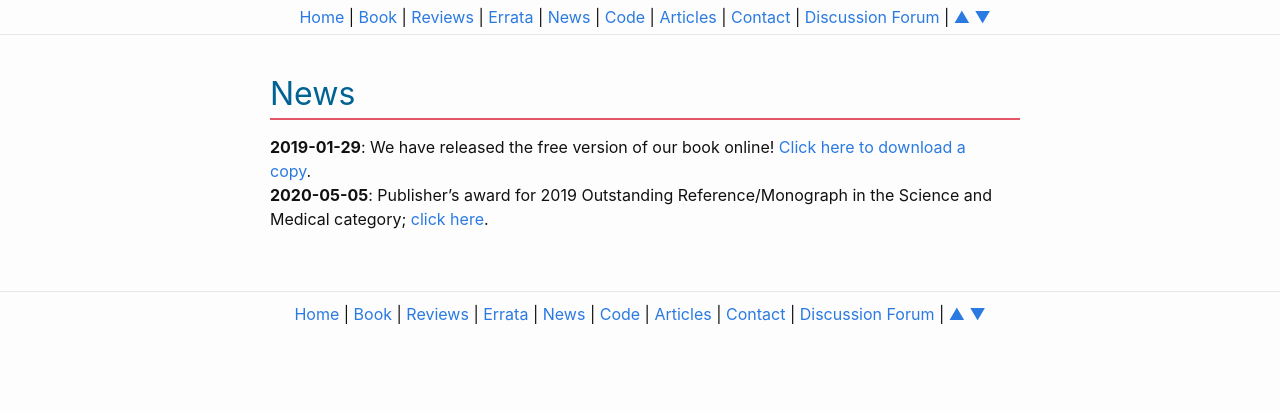
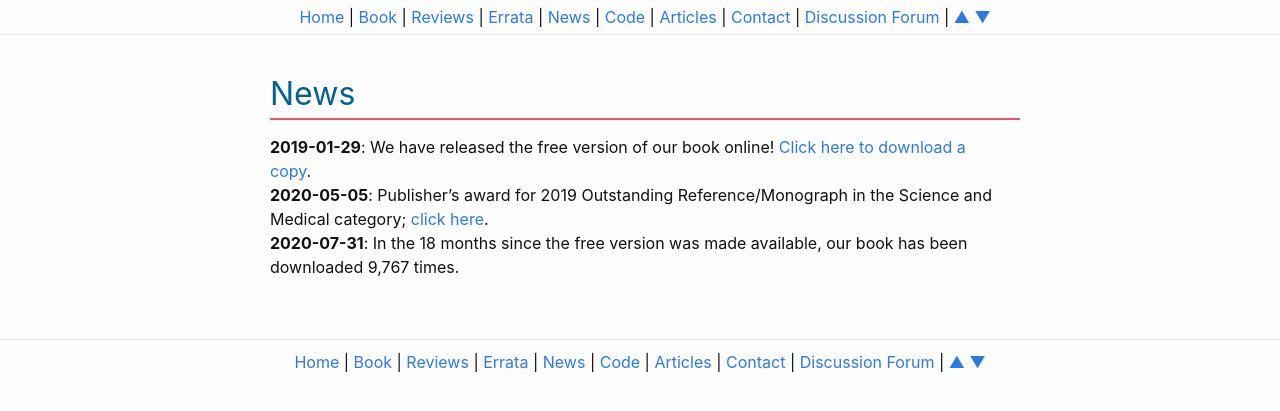
Before and after one commit to andrewzm/STRbook, a Jekyll site: the page built from docs/news.md, in a window 1280 px wide. Shown: the top 411 px of the page. Built offline with Jekyll 4.4.1, drawn with Linux system fonts in a browser that asks for light colours.

Commit message:
add 2020-07-31 news item

```diff
--- a/docs/news.md
+++ b/docs/news.md
@@ -2,5 +2,6 @@
 layout: page
 title: News
 ---
-**2019-01-29**: We have released the free version of our book online! [Click here to download a copy](download).
+**2019-01-29**: We have released the free version of our book online! [Click here to download a copy](https://spacetimewithr.org/download).
 **2020-05-05**: Publisher's award for 2019 Outstanding Reference/Monograph in the Science and Medical category; [click here](https://niasra.uow.edu.au/news/index.html#spbookaward).
+**2020-07-31**: In the 18 months since the free version was made available, our book has been downloaded 9,767 times.
```
